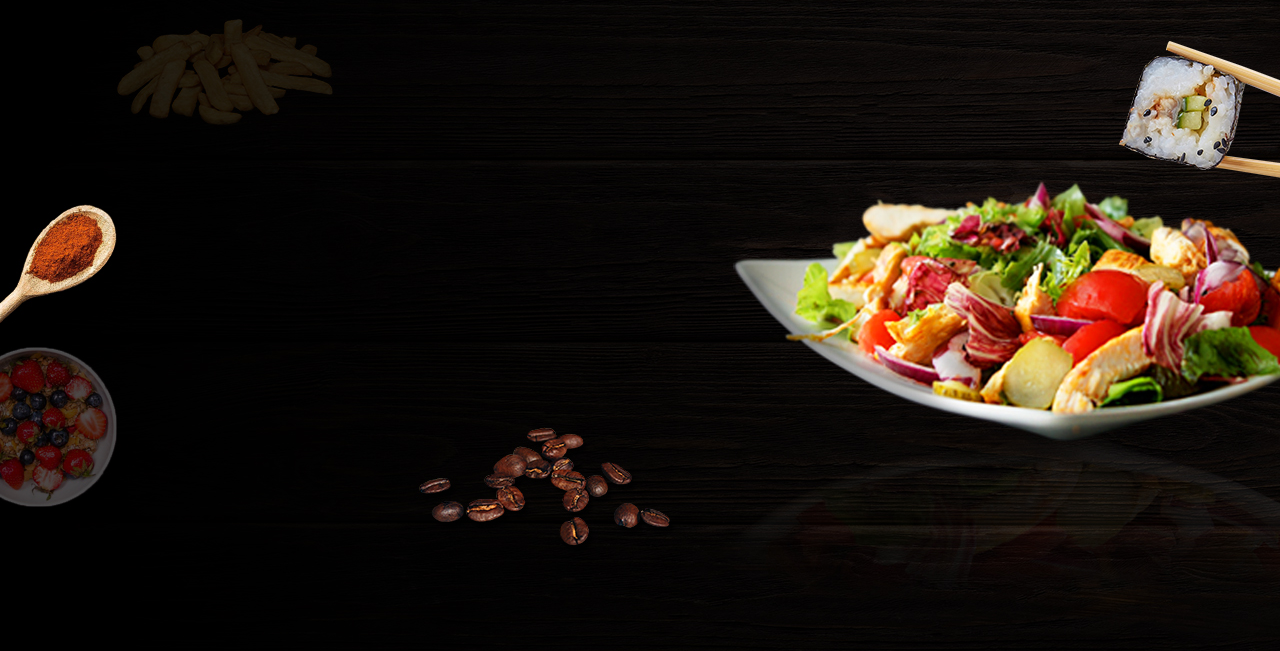
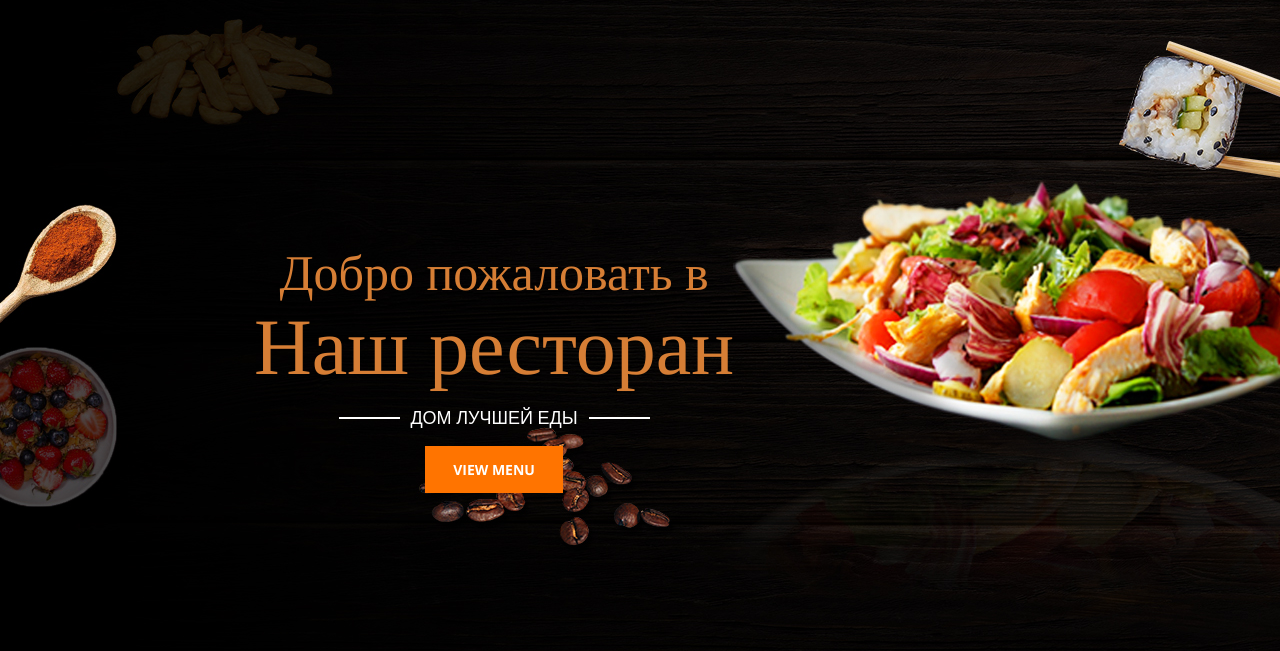
Before and after one commit to ivankypers/kind-practice, a plain HTML site: page index.html in a window 1280 px wide. Shown: the part 149-800 px from the top of the page. Drawn offline with nearby package versions, Linux system fonts and the light colour scheme.

Commit message:
Main title and button

```diff
--- a/index.html
+++ b/index.html
@@ -6,7 +6,7 @@
           content="width=device-width, user-scalable=no, initial-scale=1.0, maximum-scale=1.0, minimum-scale=1.0">
     <meta http-equiv="X-UA-Compatible" content="ie=edge">
     <link rel="preconnect" href="https://fonts.googleapis.com"><link rel="preconnect" href="https://fonts.gstatic.com" crossorigin>
-    <link href="https://fonts.googleapis.com/css2?family=Josefin+Sans&family=League+Spartan:wght@400;700&family=Open+Sans:wght@400;500;700&family=Roboto:wght@400;500&display=swap" rel="stylesheet">
+    <link href="https://fonts.googleapis.com/css2?family=Open+Sans:wght@400;500;700&family=Tinos:wght@400;700&display=swap" rel="stylesheet">
     <link rel="stylesheet" href="style.css">
     <title>Restaurant</title>
 </head>
@@ -44,15 +44,28 @@
                 <div class="header-btn">
                     <a class="button" href="#">Заказ столика</a>
                 </div>
+            </div>
+            <div class="header-down">
+                <div class="header-title">Добро пожаловать в
 
-
-
+                    <div class="header-subtitle">Наш ресторан</div>
+                    <div class="header-suptitle">ДОМ ЛУЧШЕЙ ЕДЫ</div>
+                    <div class="header-btn">
+                        <a class="header-button" href="#">VIEW MENU</a>
+                    </div>
+                </div>
 
 
             </div>
         </div>
 
     </header>
+    <main>
+
+
+
+
+    </main>
 
 </body>
 </html>
--- a/style.css
+++ b/style.css
@@ -14,6 +14,7 @@ body{
 
 }
 .container{
+
     margin: 0 166px;
 }
 
@@ -91,6 +92,76 @@ body{
 .button:hover{
     background-color: #de5c1f;
 }
+
+
+.header-down{
+    position: relative;
+}
+
+.header-title{
+    color: #D67E35;
+    font-family: 'Tinos', serif;
+    font-size: 50px;
+    font-weight: 400;
+
+    text-align: center;
+    position: absolute;
+    left: 88px;
+    margin-top: 252px;
+}
+.header-subtitle{
+    font-size: 80px;
+    font-weight: 400;
+}
+
+.header-suptitle{
+    font-family: 'Open Sans', sans-serif;
+    color: white;
+    font-weight: 400;
+    font-size: 18px;
+    margin-top: 12px;
+}
+
+.header-suptitle:before{
+    position: absolute;
+    content: '';
+    height: 2px;
+    width: 61px;
+    background-color: white;
+    top: 173px;
+    left: 85px;
+}
+
+.header-suptitle:after{
+    position: absolute;
+    content: '';
+    height: 2px;
+    width: 61px;
+    background-color: white;
+    top: 173px;
+    left: 335px;
+}
+.header-btn{
+
+
+}
+.header-button{
+    font-family: 'Open Sans', sans-serif;
+    width: 137px;
+    height: 47px;
+    background-color: #FF7400;
+    color: white;
+    font-size: 14px;
+    font-weight: 700;
+    text-decoration: none;
+    padding: 14px 28px;
+    transition: background-color .2s;
+}
+
+.header-button:hover{
+    background-color: #b96115;
+}
+
 /*Nav*/
 .nav{
 
@@ -108,3 +179,5 @@ body{
 .nav-item:hover{
     color: #FF7400;
 }
+
+/*Main*/
```
